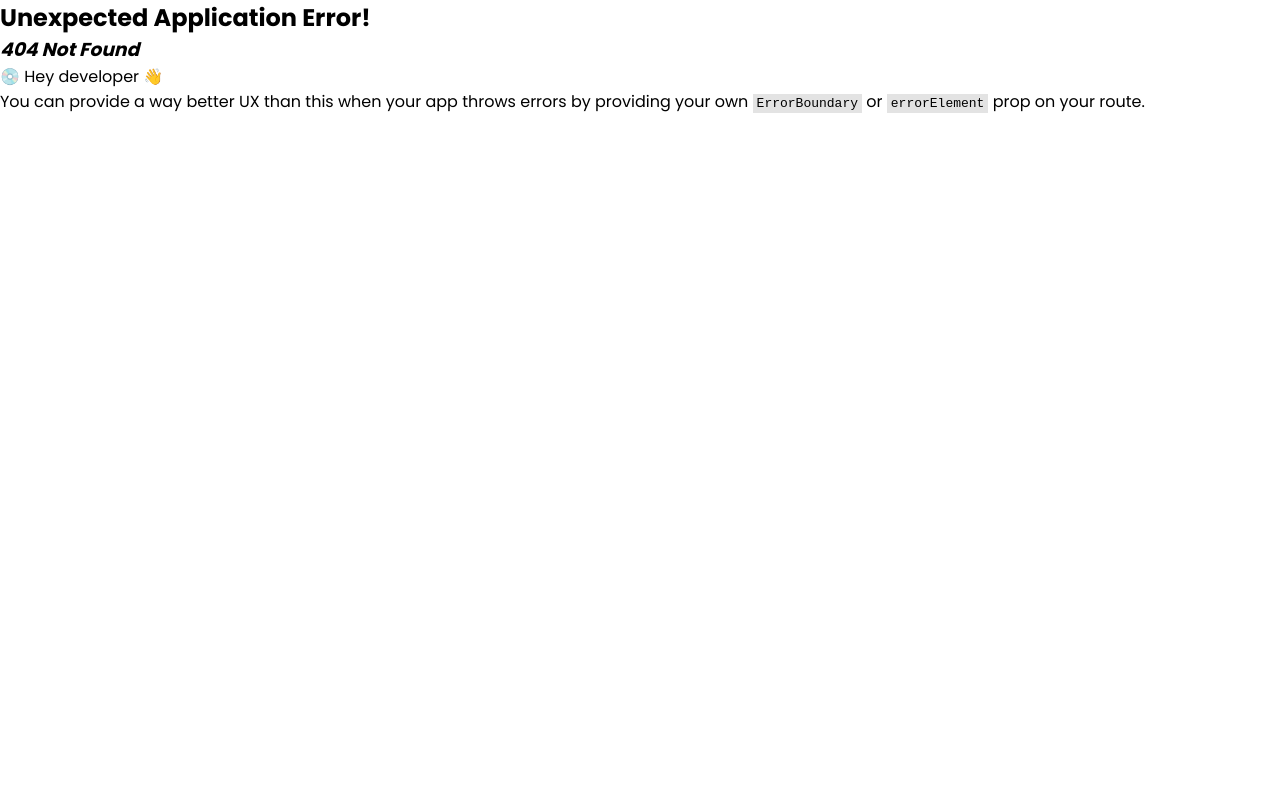
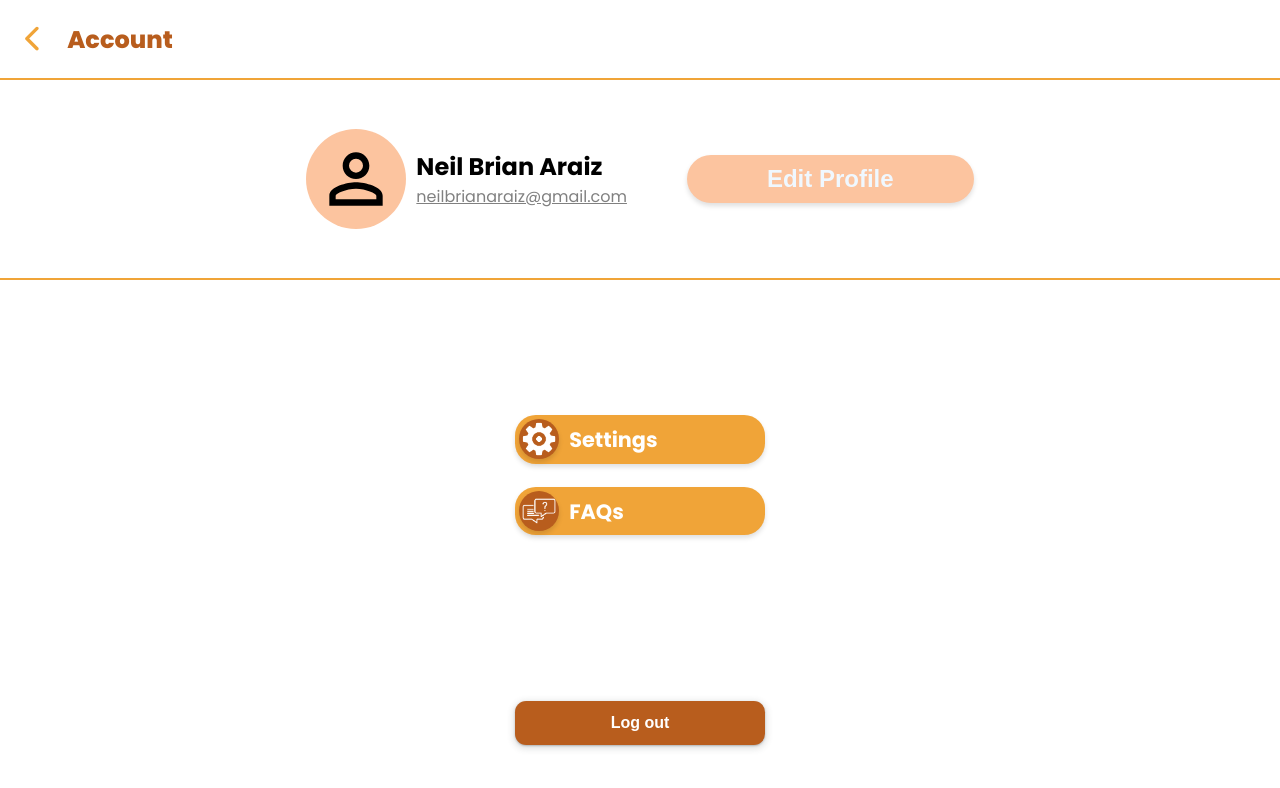
Before and after one commit to Neil-Brian-Araiz/Dialecto, a React (Vite) app: page /profile-page in a window 1280 px wide. Before the commit this address had no page. Shown: the top 788 px of the page. Built offline with nearby package versions, Linux system fonts and the light colour scheme.

Commit message:
Fixed Profile Page

```diff
--- a/src/components/header.jsx
+++ b/src/components/header.jsx
@@ -1,5 +1,6 @@
 import React, { useState, useEffect, useRef } from 'react';
 import { Link } from 'react-router-dom';
+import { useNavigate } from 'react-router-dom';
 import { IoClose } from "react-icons/io5";
 
 import HamburgerMenu from './shared/Hamburger';
@@ -15,6 +16,8 @@ import ProgressIcon from '../assets/progress.png';
 import './components.css';
 
 const Header = ({ showCategoriesButton, showSwitchButton }) => {
+    const navigate = useNavigate();
+
     const [sidebarOpen, setSidebarOpen] = useState(false);
     const sidebarRef = useRef();
 
@@ -49,8 +52,17 @@ const Header = ({ showCategoriesButton, showSwitchButton }) => {
           </button>
 
           <div className='sidebar-nav'>
-            <IconButton imageUrl={ProfileIcon} label="Profile" bgColor="var(--primary-color)" />
-            <IconButton imageUrl={ProgressIcon} label="Progress" bgColor="var(--primary-color)" />
+            <IconButton
+              imageUrl={ProfileIcon}
+              label="Profile"
+              bgColor="var(--primary-color)"
+              navigateTo={() => navigate('/profile-page')}
+            />
+            <IconButton
+              imageUrl={ProgressIcon}
+              label="Progress"
+              bgColor="var(--primary-color)"
+            />
           </div>
 
           <Link to='/dialecto'>
--- a/src/components/shared/IconBtn.jsx
+++ b/src/components/shared/IconBtn.jsx
@@ -1,14 +1,14 @@
 import React from 'react';
 import './shared.css';
 
-const IconButton = ({ icon, label, width, bgColor, imageUrl }) => {
+const IconButton = ({ icon, label, width, bgColor, imageUrl, navigateTo }) => {
   const style = {
     width: width,
     backgroundColor: bgColor
   };
 
   return (
-    <button className='icon-btn' style={style}>
+    <button className='icon-btn' style={style} onClick={() => navigateTo()}>
         <div className='icon-btn-container'>
           <img src={imageUrl} alt='icon' />
         </div>
--- a/src/components/shared/shared.css
+++ b/src/components/shared/shared.css
@@ -163,8 +163,7 @@
   font-weight: 700;
   border-radius: 1em;
   cursor: pointer;
-  box-shadow: rgba(0, 0, 0, 0.1) 0px 4px 12px;
-
+  box-shadow: 0 3px 5px 0 rgba(0, 0, 0, 0.13);
 }
 
 .icon-btn-container {
@@ -177,6 +176,7 @@
   height: 40px;
   border-radius: 50%;
   border: none;
+  box-shadow: 0 3px 5px 0 rgba(0, 0, 0, 0.13);
 }
 
 .icon-btn-container > img {
--- a/src/main.jsx
+++ b/src/main.jsx
@@ -19,6 +19,7 @@ import AnimalCategory from './category/Animals';
 import FoodCategory from './category/Foods';
 import HouseholdItems from './category/HouseholdItems';
 import BasicPhrases from './category/BasicPhrases';
+import ProfilePage from './pages/Profile';
 
 const router = createBrowserRouter([
   {
@@ -81,6 +82,10 @@ const router = createBrowserRouter([
   {
     path: '/basic-phrases-category',
     element: <BasicPhrases />
+  },
+  {
+    path: '/profile-page',
+    element: <ProfilePage />
   }
 ]);
 
--- a/src/pages/Profile.jsx
+++ b/src/pages/Profile.jsx
@@ -0,0 +1,51 @@
+import React from 'react';
+import { useNavigate } from 'react-router-dom';
+import { Link } from 'react-router-dom';
+
+import { MdPersonOutline } from "react-icons/md";
+import { FaChevronLeft } from "react-icons/fa6";
+import IconButton from '../components/shared/IconBtn';
+import Button from '../components/shared/Btn';
+import SettingIcon from '../assets/setting.png';
+import FAQIcon from '../assets/faq.png'
+import './page.css';
+
+const ProfilePage = () => {
+    const navigate = useNavigate();
+
+    return (
+    <div className='profile-wrapper'>
+        <div className='profile-header'>
+            <button onClick={() => navigate(-1)}>
+                <FaChevronLeft />
+            </button>
+            <h4>Account</h4>
+        </div>
+
+        <div className='profile-section'>
+            <div className='prof-sec-header'>
+                <div className='prof-icon'>
+                    <MdPersonOutline />
+                </div>
+                <div className='prof-name'>
+                    <span>Neil Brian Araiz</span>
+                    <span>neilbrianaraiz@gmail.com</span>
+                </div>
+            </div>
+            <button>Edit Profile</button>
+        </div>
+        <div className='prof-sec-nav'>
+            <div className='prof-nav'>
+                <IconButton imageUrl={SettingIcon} label='Settings' bgColor='var(--primary-color)' width='250px' />
+                <IconButton imageUrl={FAQIcon} label='FAQs' bgColor='var(--primary-color)' width='250px' />
+            </div>
+
+            <Link to='/dialecto'>
+                <Button label='Log out' outline={false} bgColor='var(--secondary-color)' width='250px' />
+            </Link>
+        </div>
+    </div>
+    )
+}
+
+export default ProfilePage;
--- a/src/pages/page.css
+++ b/src/pages/page.css
@@ -35,10 +35,162 @@
 }
 
 
+/*** Profile Page ***/
+
+.profile-wrapper {
+    height: 100vh;
+    width: 100%;
+    overflow: hidden;
+}
+
+.profile-header {
+    height: 10vh;
+    width: 100%;
+    display: flex;
+    flex-direction: row;
+    align-items: center;
+    padding: 0 20px;
+    border-bottom: 2px var(--primary-color) solid;
+}
+
+.profile-header button {
+    display: flex;
+    align-items: center;
+    justify-content: center;
+    border: none;
+    background: none;
+    font-size: 1.7em;
+    cursor: pointer;
+    color: var(--primary-color);
+}
+
+.profile-header h4 {
+    color: var(--secondary-color);
+    font-size: 1.5em;
+    font-weight: 800;
+    margin-left: 20px;
+}
+
+.profile-section {
+    height: 25vh;
+    width: 100%;
+    display: flex;
+    justify-content: center;
+    align-items: center;
+    flex-direction: row;
+    border-bottom: 2px var(--primary-color) solid;
+}
+
+.profile-section button {
+    border: none;
+    background-color: var(--bg-color);
+    padding: 10px 80px;
+    border-radius: 1.5em;
+    font-size: 1.5em;
+    font-weight: 800;
+    cursor: pointer;
+    color: aliceblue;
+    margin-left: 60px;
+    box-shadow: 0 3px 5px 0 rgba(0, 0, 0, 0.13);
+
+}
+
+.prof-sec-header {
+    display: flex;
+    align-items: center;
+    justify-content: center;
+}
+
+.prof-icon {
+    display: flex;
+    justify-content: center;
+    align-items: center;
+    border-radius: 50%;
+    padding: 10px;
+    background-color: var(--bg-color);
+    font-size: 5em;
+}
+
+.prof-name {
+    display: flex;
+    flex-direction: column;
+    padding-left: 10px;
+}
+
+.prof-name span:nth-child(1) {
+    font-size: 1.5em;
+    font-weight: 700;
+}
+
+.prof-name span:nth-child(2) {
+    color: gray;
+    text-decoration: underline;
+}
+
+.prof-sec-nav {
+    height: 75vh;
+    display: flex;
+    justify-content: space-evenly;
+    align-items: center;
+    flex-direction: column;
+    padding: 20px;
+    gap: 50px;
+}
+
+.prof-nav {
+    height: 120px;
+    display: flex;
+    flex-direction: column;
+    justify-content: space-between;
+}
+
+
 /*** Media Queries ***/
 
 @media (max-width: 767px) {
     .kite, .kite1, .star {
         display: none;
     }
+
+    .profile-header button {
+        font-size: 1.5em;
+    }
+
+    .profile-header h4 {
+        font-size: 1.3em;
+        display: flex;
+        margin-left: 25%;
+    }
+
+    .profile-section {
+        flex-direction: column;
+    }
+
+    .prof-icon {
+        font-size: 2.5em;
+        margin-left: -30%;
+    }
+
+    .prof-name span:nth-child(1) {
+        font-size: 1.1em;
+        font-weight: 700;
+    }
+
+    .prof-name span:nth-child(2) {
+        font-size: .8em;
+        font-weight: 700;
+    }
+
+    .profile-section button {
+        margin-left: 0;
+        margin-top: 15px;
+        font-size: 1.2em;
+        width: 250px;
+        padding: 8px;
+    }
+
+    .prof-nav {
+        margin-left: -20%;
+        margin-top: -20%;
+    }
 }
```
Also changed, not shown: src/assets/faq.png (added), src/assets/setting.png (added).
